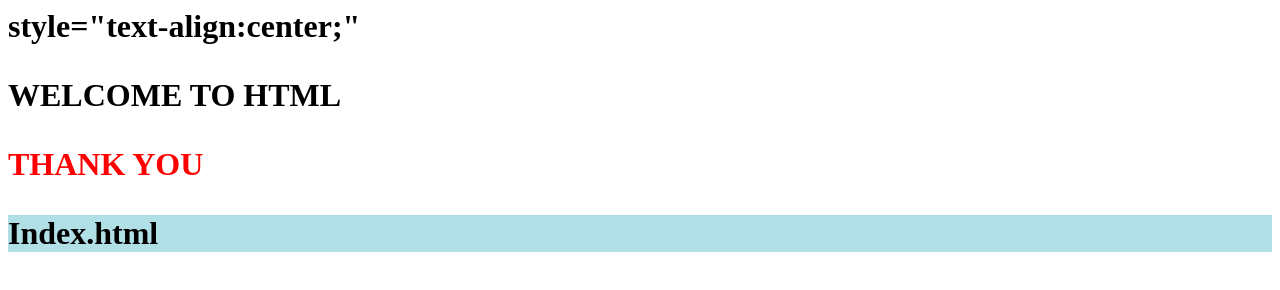
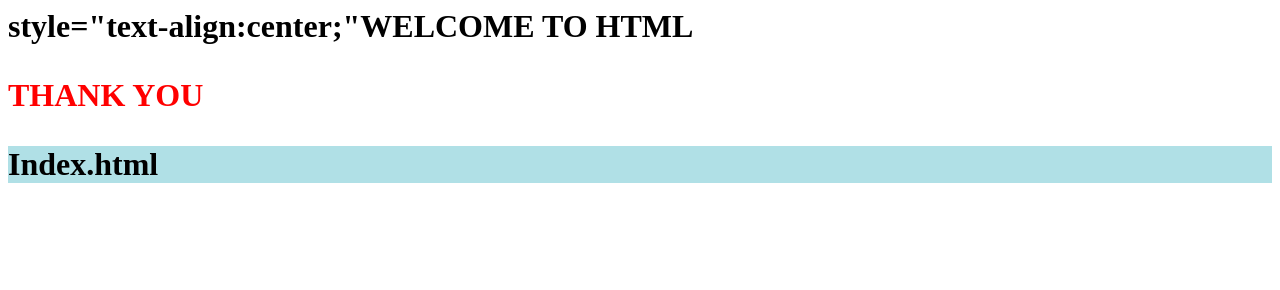
Before and after one commit to Amrutha-K-V/Demo, a plain HTML site: page index.html in a window 1280 px wide. Drawn offline with Linux system fonts and the light colour scheme.

Commit message:
Update index.html

```diff
--- a/index.html
+++ b/index.html
@@ -1,5 +1,5 @@
 <html>
-<h1><p>style="text-align:center;"</p>WELCOME TO HTML</h1>
+<h1><p>style="text-align:center;"WELCOME TO HTML</p></h1>
   <h1><p style="color:red">THANK YOU</p></h1>
   <h1><p style="background-color:powderblue;" >Index.html</p></h1>
 </html>
```
